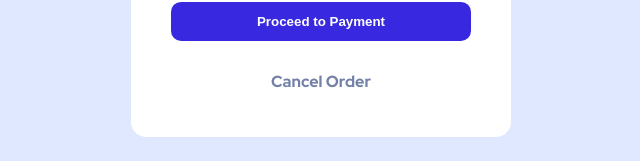
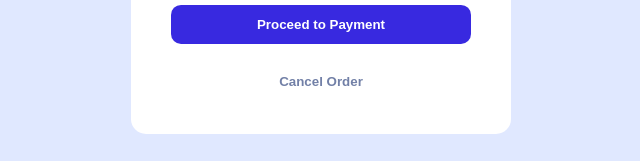
Before and after one commit to neogmanish99/Order-summary, a plain HTML site: page index.html in a window 1280 px wide. Shown: the part 553-714 px from the top of the page, without its empty margins (319-959 px from the left). Drawn offline with Linux system fonts and the light colour scheme.

Commit message:
css updates

```diff
--- a/index.html
+++ b/index.html
@@ -59,7 +59,8 @@
                     </div>
                     <div class="card__buttons">
                         <button class="card__btn">Proceed to Payment</button>
-                        <a href="#">Cancel Order</a>
+                        <!-- <a href="#">Cancel Order</a> -->
+                        <button class="card__btn--primary">Cancel Order</button>
                     </div>
                 </div>
             </div>
--- a/style.css
+++ b/style.css
@@ -112,6 +112,26 @@ span {
     font-weight: 900;
     color: #fff;
     cursor: pointer;
+    transition: all 0.3s ease-in;
+}
+
+.card__btn--primary {
+    display: block;
+    width: 100%;
+    border: none;
+    cursor: pointer;
+    background-color: transparent;
+    color: hsl(224, 23%, 55%);
+    font-weight: 900;
+    padding: 0px;
+    text-decoration: none;
+    transition: all 1s ease-in;
+}
+.card__btn--primary:hover {
+    /* border-bottom: 1px solid hsl(245, 75%, 52%, 0.8);
+    border-bottom-width: 0.2rem; */
+    text-decoration: underline;
+    /* text-decoration-color: hsl(245, 75%, 52%, 0.8); */
 }
 .card__btn:hover {
     box-shadow: 0px 4px 20px hsl(224, 23%, 55%, 0.8);
```
